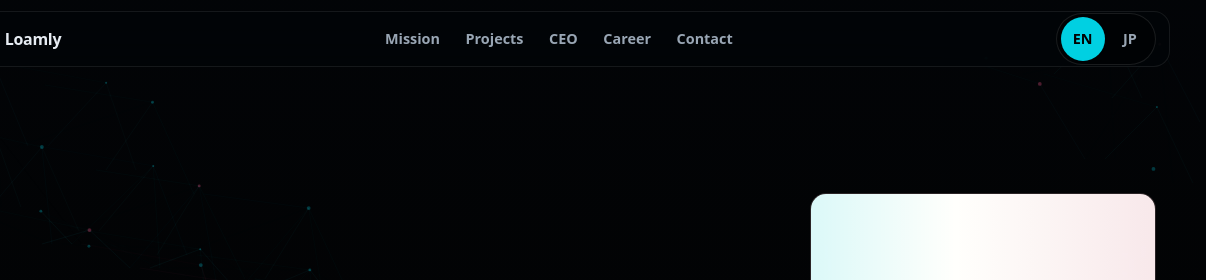
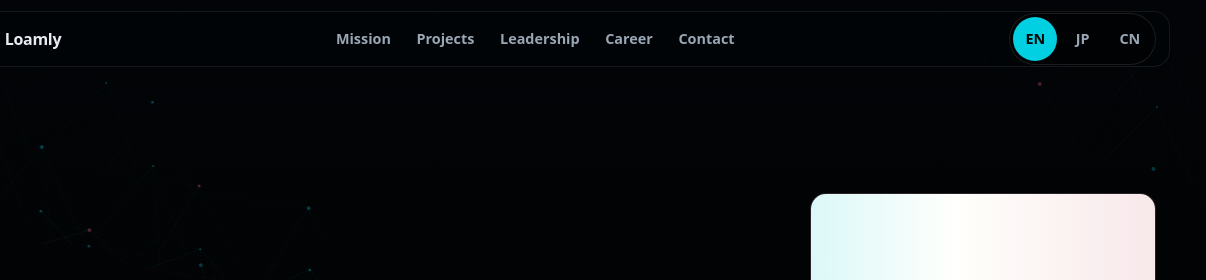
Before and after one commit to wozaidilii/loamly, a plain HTML site: page index.html in a window 1280 px wide. Shown: the top 280 px of the page, 74-1280 px from the left. Drawn offline with Linux system fonts and the light colour scheme.

Commit message:
Add CTO portrait and Chinese localization

```diff
--- a/index.html
+++ b/index.html
@@ -36,20 +36,21 @@
       <nav class="top-nav" aria-label="Primary">
         <a href="#mission" data-i18n="navMission">Mission</a>
         <a href="#projects" data-i18n="navProjects">Projects</a>
-        <a href="#founder" data-i18n="navFounder">CEO</a>
+        <a href="#founder" data-i18n="navFounder">Leadership</a>
         <a href="#careers" data-i18n="navCareers">Career</a>
         <a href="#contact" data-i18n="navContact">Contact</a>
       </nav>
       <div class="language-switch" aria-label="Language">
         <button type="button" data-lang-option="en" aria-pressed="true">EN</button>
         <button type="button" data-lang-option="ja" aria-pressed="false">JP</button>
+        <button type="button" data-lang-option="zh" aria-pressed="false">CN</button>
       </div>
     </header>
 
     <main>
       <section class="hero" aria-labelledby="hero-title">
         <div class="hero-copy">
-          <p class="domain-line">www.loamly.net / operating signal</p>
+          <p class="domain-line" data-i18n="domainLine">www.loamly.net / operating signal</p>
           <h1 id="hero-title" data-i18n="heroTitle">Loamly builds living internet worlds.</h1>
           <p class="hero-text" data-i18n="heroText">
             We design media systems where stories, characters, communities, and
@@ -81,7 +82,7 @@
 
       <section id="mission" class="section manifesto" aria-labelledby="mission-title">
         <div class="section-heading">
-          <p class="section-kicker">Loamly doctrine</p>
+          <p class="section-kicker" data-i18n="missionKicker">Loamly doctrine</p>
           <h2 id="mission-title" data-i18n="missionTitle">Media is no longer a file. It is an environment.</h2>
         </div>
         <div class="manifesto-grid">
@@ -105,7 +106,7 @@
 
       <section class="section capabilities" aria-labelledby="capabilities-title">
         <div class="section-heading split">
-          <p class="section-kicker">System layers</p>
+          <p class="section-kicker" data-i18n="capabilitiesKicker">System layers</p>
           <h2 id="capabilities-title" data-i18n="capabilitiesTitle">A company for worlds that need software, taste, and velocity.</h2>
           <p data-i18n="capabilitiesLead">
             The public surface is simple. Behind it is a studio model for shipping cultural
@@ -138,7 +139,7 @@
 
       <section id="projects" class="section projects" aria-labelledby="projects-title">
         <div class="section-heading split">
-          <p class="section-kicker">Project directory</p>
+          <p class="section-kicker" data-i18n="projectsKicker">Project directory</p>
           <h2 id="projects-title" data-i18n="projectsTitle">The first world is live. The next ones are being prepared.</h2>
           <p data-i18n="projectsLead">
             Loamly projects share a single spine: cinematic presentation, technical
@@ -181,7 +182,7 @@
       <section id="founder" class="section founder" aria-labelledby="founder-title">
         <div class="founder-card">
           <div>
-            <p class="section-kicker">Founder signal</p>
+            <p class="section-kicker" data-i18n="leadershipKicker">Leadership signal</p>
             <h2 id="founder-title" data-i18n="founderTitle">Led by people who prefer building worlds to explaining decks.</h2>
             <p data-i18n="founderCopy">
               Loamly is directed by Kai, with a bias toward fast prototypes, cinematic
@@ -194,18 +195,18 @@
             <a class="button secondary" href="mailto:kai@loamly.net">kai@loamly.net</a>
           </div>
           <img
-            src="assets/ceo-kai.jpg"
+            src="assets/cto.jpg"
             width="788"
             height="1400"
             loading="lazy"
-            alt="Portrait of Kai, CEO of Loamly."
+            alt="Portrait of the CTO of Loamly."
           />
         </div>
       </section>
 
       <section id="careers" class="section careers" aria-labelledby="careers-title">
         <div class="section-heading split">
-          <p class="section-kicker">Career</p>
+          <p class="section-kicker" data-i18n="careerKicker">Career</p>
           <h2 id="careers-title" data-i18n="careersTitle">We are looking for people who recognize the signal.</h2>
           <p data-i18n="careersLead">
             Loamly is not hiring for ordinary resumes. We are looking for collaborators
@@ -229,7 +230,7 @@
 
       <section id="contact" class="section contact" aria-labelledby="contact-title">
         <div class="section-heading">
-          <p class="section-kicker">Contact matrix</p>
+          <p class="section-kicker" data-i18n="contactKicker">Contact matrix</p>
           <h2 id="contact-title" data-i18n="contactTitle">For partnerships, support, and unusual proposals.</h2>
         </div>
         <div class="contact-grid">
--- a/main.js
+++ b/main.js
@@ -14,15 +14,17 @@ const translations = {
     skip: "Skip to projects",
     navMission: "Mission",
     navProjects: "Projects",
-    navFounder: "CEO",
+    navFounder: "Leadership",
     navCareers: "Career",
     navContact: "Contact",
+    domainLine: "www.loamly.net / operating signal",
     heroTitle: "Loamly builds living internet worlds.",
     heroText:
       "We design media systems where stories, characters, communities, and software behave less like pages and more like places people return to.",
     heroPrimary: "Enter Anime",
     heroSecondary: "Talk to Kai",
     heroPhotoLabel: "CEO / Founder",
+    missionKicker: "Loamly doctrine",
     missionTitle: "Media is no longer a file. It is an environment.",
     missionCopy1:
       "Loamly is building a new operating layer for fan culture: an interface where anime, AI agents, community memory, and creator workflows converge into one persistent world.",
@@ -30,6 +32,7 @@ const translations = {
       "We are not trying to make another content feed. Feeds are disposable. Worlds compound. Characters gain history, communities gain language, and every launch becomes infrastructure for the next mythology.",
     missionCopy3:
       "The first public signal is Anime. The larger ambition is a network of cultural software: precise, multilingual, emotionally charged, and built for people who think the internet should still feel dangerous in the best way.",
+    capabilitiesKicker: "System layers",
     capabilitiesTitle: "A company for worlds that need software, taste, and velocity.",
     capabilitiesLead:
       "The public surface is simple. Behind it is a studio model for shipping cultural products fast: story, product, growth, and technical operations moving as one.",
@@ -44,6 +47,7 @@ const translations = {
     cap4Title: "Launch operations",
     cap4Copy:
       "The unromantic work: speed, analytics, support, documentation, and the boring reliability that makes strange ideas real.",
+    projectsKicker: "Project directory",
     projectsTitle: "The first world is live. The next ones are being prepared.",
     projectsLead:
       "Loamly projects share a single spine: cinematic presentation, technical discipline, and communities that can grow into their own language.",
@@ -58,11 +62,13 @@ const translations = {
     reservedCopy1: "A future Loamly channel is being shaped here. It will not appear until it earns the slot.",
     reservedCopy2:
       "Additional worlds will join the network when the mythology, product, and operation are ready.",
+    leadershipKicker: "Leadership signal",
     founderTitle: "Led by people who prefer building worlds to explaining decks.",
     founderCopy:
       "Loamly is directed by Kai, with a bias toward fast prototypes, cinematic product taste, and systems that feel slightly too ambitious until they ship.",
     founderQuote:
       "We do not want a polite internet. We want worlds with memory, pressure, beauty, and users who feel like they found a signal before everyone else.",
+    careerKicker: "Career",
     careersTitle: "We are looking for people who recognize the signal.",
     careersLead:
       "Loamly is not hiring for ordinary resumes. We are looking for collaborators who can build, ship, write, design, operate, and obsess with unusual intensity.",
@@ -73,6 +79,7 @@ const translations = {
     careerCopy2:
       "People who care about anime, internet culture, multilingual communities, and products that feel like they were not approved by committee.",
     careerAction: "Send a signal",
+    contactKicker: "Contact matrix",
     contactTitle: "For partnerships, support, and unusual proposals.",
     contactCeo: "CEO / Partnerships",
     contactSupport: "Technical support",
@@ -86,15 +93,17 @@ const translations = {
     skip: "プロジェクトへ移動",
     navMission: "ミッション",
     navProjects: "プロジェクト",
-    navFounder: "CEO",
+    navFounder: "リーダー",
     navCareers: "採用",
     navContact: "連絡先",
+    domainLine: "www.loamly.net / 稼働シグナル",
     heroTitle: "Loamly は、生きているインターネット世界をつくる。",
     heroText:
       "物語、キャラクター、コミュニティ、ソフトウェアが、ただのページではなく、人が戻ってくる場所として振る舞うメディアシステムを設計しています。",
     heroPrimary: "Anime に入る",
     heroSecondary: "Kai に連絡",
     heroPhotoLabel: "CEO / Founder",
+    missionKicker: "Loamly の思想",
     missionTitle: "メディアはもうファイルではない。環境である。",
     missionCopy1:
       "Loamly は、ファンカルチャーのための新しいオペレーティングレイヤーを構築しています。アニメ、AI エージェント、コミュニティの記憶、クリエイターのワークフローが、ひとつの持続する世界へ収束するインターフェースです。",
@@ -102,6 +111,7 @@ const translations = {
       "私たちは、またひとつのコンテンツフィードを作りたいわけではありません。フィードは消費されます。世界は蓄積されます。キャラクターは履歴を持ち、コミュニティは言語を持ち、すべてのローンチは次の神話のインフラになります。",
     missionCopy3:
       "最初の公開シグナルは Anime です。より大きな野心は、精密で、多言語で、感情を帯びた文化ソフトウェアのネットワークをつくること。インターネットは、まだ良い意味で危険であるべきだと信じる人のために。",
+    capabilitiesKicker: "システムレイヤー",
     capabilitiesTitle: "ソフトウェア、審美眼、速度を必要とする世界のための会社。",
     capabilitiesLead:
       "公開されている表面はシンプルです。その裏側には、物語、プロダクト、成長、技術運用を一体で動かすカルチャープロダクトのスタジオモデルがあります。",
@@ -116,6 +126,7 @@ const translations = {
     cap4Title: "ローンチ運用",
     cap4Copy:
       "速度、分析、サポート、ドキュメント、そして奇妙なアイデアを現実にするための退屈な信頼性を担います。",
+    projectsKicker: "プロジェクト一覧",
     projectsTitle: "最初の世界は公開済み。次の世界は準備中。",
     projectsLead:
       "Loamly のプロジェクトは、映画的な表現、技術的な規律、そして独自の言語へ育つコミュニティという同じ背骨を持っています。",
@@ -129,11 +140,13 @@ const translations = {
     pending: "準備中",
     reservedCopy1: "未来の Loamly チャンネルをここで形成しています。ふさわしい状態になるまで公開されません。",
     reservedCopy2: "神話、プロダクト、運用がそろったとき、次の世界がネットワークに接続されます。",
+    leadershipKicker: "リーダーシップ",
     founderTitle: "資料を説明するより、世界を作ることを好む人間が率いる。",
     founderCopy:
       "Loamly は Kai によって率いられています。高速な試作、映画的なプロダクト感覚、そして出荷されるまでは少し野心的すぎるように見えるシステムを重視します。",
     founderQuote:
       "礼儀正しいだけのインターネットはいらない。記憶、圧力、美しさがあり、誰よりも早く信号を見つけたと感じられる世界をつくりたい。",
+    careerKicker: "採用",
     careersTitle: "私たちは、信号を認識できる仲間を探しています。",
     careersLead:
       "Loamly は普通の履歴書のために採用していません。作り、出荷し、書き、設計し、運用し、異常な密度で執着できる協力者を探しています。",
@@ -144,10 +157,89 @@ const translations = {
     careerCopy2:
       "アニメ、インターネット文化、多言語コミュニティ、そして委員会で承認されたようには見えないプロダクトを愛する人。",
     careerAction: "シグナルを送る",
+    contactKicker: "連絡先",
     contactTitle: "提携、サポート、そして普通ではない提案のために。",
     contactCeo: "CEO / Partnership",
     contactSupport: "技術サポート",
     contactAnime: "公開プロジェクト",
+    footerLeft: "Loamly / Living Internet Worlds",
+    footerRight: "© 2026 Loamly. All signal reserved.",
+  },
+  zh: {
+    pageTitle: "Loamly | 活着的互联网世界",
+    pageDescription: "Loamly 正在构建横跨动漫、AI、社区与未来媒体的活着的互联网世界。",
+    skip: "跳转到项目",
+    navMission: "使命",
+    navProjects: "项目",
+    navFounder: "团队",
+    navCareers: "招聘",
+    navContact: "联系",
+    domainLine: "www.loamly.net / 运行信号",
+    heroTitle: "Loamly 构建活着的互联网世界。",
+    heroText:
+      "我们设计的媒体系统，让故事、角色、社区与软件不再像一次性页面，而更像人们会反复返回的场所。",
+    heroPrimary: "进入 Anime",
+    heroSecondary: "联系 Kai",
+    heroPhotoLabel: "CEO / Founder",
+    missionKicker: "Loamly 信条",
+    missionTitle: "媒体不再是文件。它是一种环境。",
+    missionCopy1:
+      "Loamly 正在为粉丝文化构建新的操作层：一个让动漫、AI Agent、社区记忆与创作者工作流汇聚到同一个持续世界中的界面。",
+    missionCopy2:
+      "我们不是要再做一个内容信息流。信息流会被消费，世界会积累。角色会拥有历史，社区会生成语言，每一次发布都会成为下一个神话的基础设施。",
+    missionCopy3:
+      "第一个公开信号是 Anime。更大的野心，是构建一个精准、多语言、带有情绪张力的文化软件网络，为仍然相信互联网应该保留一点危险魅力的人而建。",
+    capabilitiesKicker: "系统层",
+    capabilitiesTitle: "一家为世界构建软件、审美与速度的公司。",
+    capabilitiesLead:
+      "外部看到的界面很简单。背后是一种高速交付文化产品的工作室模型：故事、产品、增长和技术运营一起移动。",
+    cap1Title: "叙事基础设施",
+    cap1Copy: "世界观手册、角色系统、设定循环与发布界面，目标是让项目不止活过一次活动周期。",
+    cap2Title: "AI 原生交互",
+    cap2Copy:
+      "Agent、记忆、多语言响应与自动化模式，让项目显得有生命，但不把用户埋进机器感里。",
+    cap3Title: "社区信号设计",
+    cap3Copy:
+      "为对话、治理、身份和高语境粉丝社区设计系统，让人不只是流量。",
+    cap4Title: "发布运营",
+    cap4Copy:
+      "速度、分析、支持、文档，以及把奇怪想法变成现实所需的可靠性。",
+    projectsKicker: "项目目录",
+    projectsTitle: "第一个世界已经上线。下一个正在准备。",
+    projectsLead:
+      "Loamly 项目共享同一条脊柱：电影感呈现、技术纪律，以及能成长出自己语言的社区。",
+    projectLive: "已上线",
+    animeCopy:
+      "Loamly 的第一个世界：一个围绕动漫、发现、沉浸与下一代粉丝原生界面构建的目的地。",
+    animeAction: "打开 Anime",
+    reserved: "预留位置",
+    nextProject: "下一个项目",
+    futureChannel: "未来频道",
+    pending: "信号准备中",
+    reservedCopy1: "未来的 Loamly 频道正在这里成形。只有当它配得上这个位置时才会出现。",
+    reservedCopy2: "当神话、产品和运营都准备好，更多世界会接入这个网络。",
+    leadershipKicker: "领导团队",
+    founderTitle: "由更喜欢构建世界、而不是解释 PPT 的人来带队。",
+    founderCopy:
+      "Loamly 由 Kai 主导方向，并由 CTO 驱动技术系统。我们偏好快速原型、电影化产品审美，以及那些在发布前看起来略显过分野心的系统。",
+    founderQuote:
+      "我们不想要一个过分礼貌的互联网。我们想要有记忆、有压迫感、有美感的世界，让用户觉得自己比所有人更早发现了信号。",
+    careerKicker: "招聘",
+    careersTitle: "我们在寻找能识别信号的伙伴。",
+    careersLead:
+      "Loamly 不为普通简历招聘。我们寻找能构建、发布、写作、设计、运营，并以异常强度投入的合作者。",
+    careerRole1: "世界构建者",
+    careerCopy1:
+      "产品型工程师、AI 实验者、设计师、写作者、运营者和增长型人才，能够在审美和执行之间切换。",
+    careerRole2: "同频共犯",
+    careerCopy2:
+      "关心动漫、互联网文化、多语言社区，以及那些看起来不像委员会批准过的产品的人。",
+    careerAction: "发送信号",
+    contactKicker: "联系矩阵",
+    contactTitle: "用于合作、支持，以及不寻常的提案。",
+    contactCeo: "CEO / 合作",
+    contactSupport: "技术支持",
+    contactAnime: "已上线项目",
     footerLeft: "Loamly / Living Internet Worlds",
     footerRight: "© 2026 Loamly. All signal reserved.",
   },
@@ -277,7 +369,9 @@ function initialLanguage() {
   } catch {
     // Ignore storage access failures.
   }
-  return navigator.language.toLowerCase().startsWith("ja") ? "ja" : "en";
+  const browserLanguage = navigator.language.toLowerCase();
+  if (browserLanguage.startsWith("zh")) return "zh";
+  return browserLanguage.startsWith("ja") ? "ja" : "en";
 }
 
 document.querySelectorAll("[data-lang-option]").forEach((button) => {
--- a/styles.css
+++ b/styles.css
@@ -48,6 +48,8 @@ body {
     -apple-system,
     BlinkMacSystemFont,
     "Segoe UI",
+    "PingFang SC",
+    "Microsoft YaHei",
     "Hiragino Sans",
     "Yu Gothic",
     sans-serif;
```
Also changed, not shown: DESIGN.md (+6 -6 lines), PRODUCT.md (+3 -3 lines), README.md, assets/cto.jpg (added).
